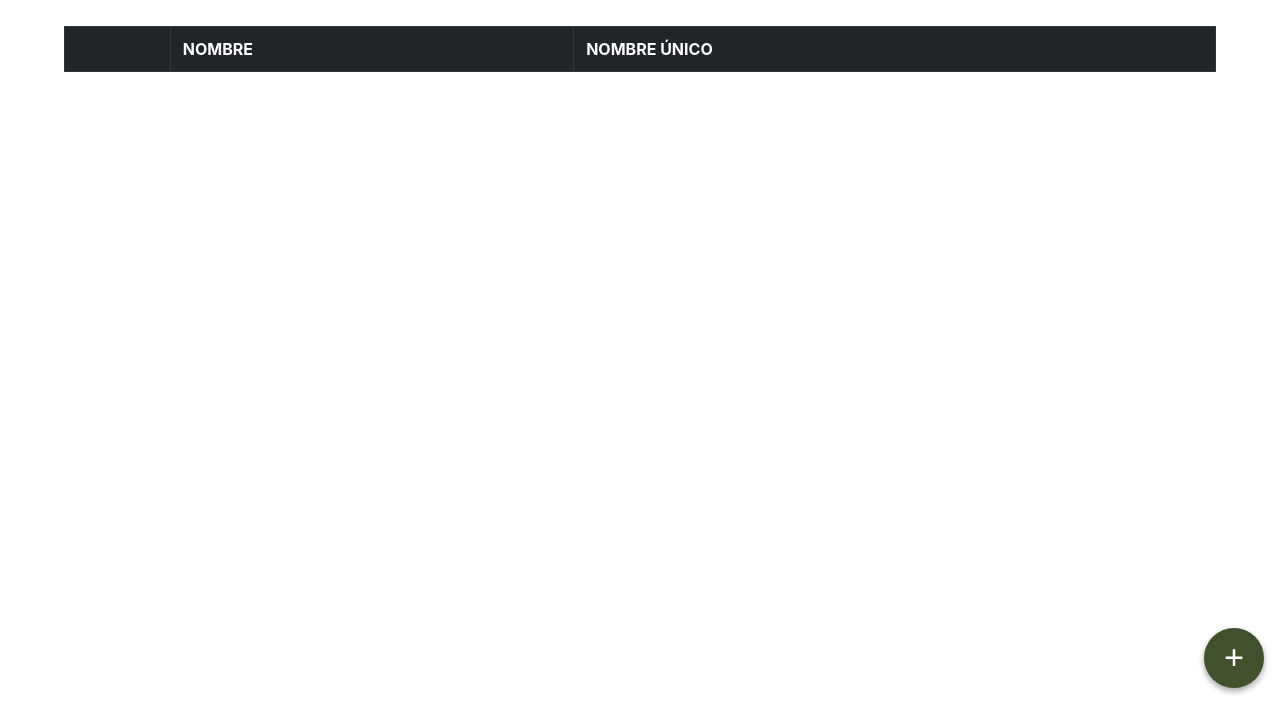
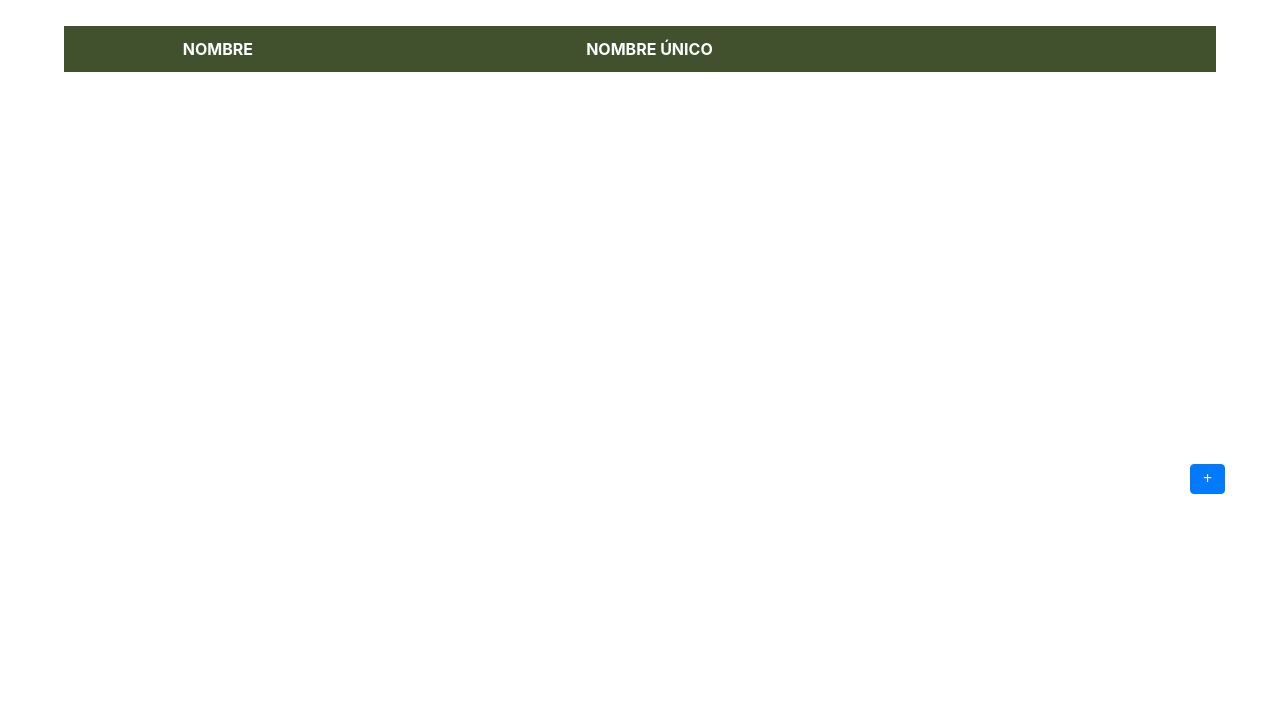
Before and after one commit to jjgalvezmolinero/proyectoFinal-23, a PHP site: page /views/roles.php in a window 1280 px wide. Shown: the part 96-800 px from the top of the page. Run offline with PHP 8.4, Linux system fonts and the light colour scheme; the visitor is signed in with stand-in values (Sample User, id 1); data that the repository does not hold is empty; some libraries are stand-ins or nearby versions; some web fonts are replaced.

Commit message:
Se unifican estilos generales

```diff
--- a/cooperativa/css/roles.css
+++ b/cooperativa/css/roles.css
@@ -1,32 +1,5 @@
-.btnFlotante{
-  width:90px;
-  height:240px;
-  position:absolute;
-  right:0px;
-  bottom:0px;
-}
-
 .listaRoles {
   padding: 2% 5%;
-}
-
-.btn-add {
-  width: 60px;
-  height: 60px;
-  border-radius: 100%;
-  background: var(--gree-main);
-  right: 0;
-  bottom: 0;
-  position: absolute;
-  margin-right: 16px;
-  margin-bottom: 16px;
-  border: none;
-  outline: none;
-  color: #FFF;
-  font-size: 36px;
-  box-shadow: 0 3px 6px rgb(0 0 0 / 16%), 0 3px 6px rgb(0 0 0 / 23%);
-  transition: .3s;
-  cursor: pointer;
 }
 
 .posicion {
--- a/cooperativa/css/style.css
+++ b/cooperativa/css/style.css
@@ -27,7 +54,7 @@ button {
   color: var(--gree-main) !important;
 }
 
-.table thead tr th {
+.tablaGeneral .table thead tr th {
   background-color: var(--gree-main);
   border:1px solid var(--gree-main);
   text-transform: uppercase;
--- a/cooperativa/src/components/popup_finca.php
+++ b/cooperativa/src/components/popup_finca.php
@@ -2,7 +2,7 @@
 function popup_finca() {
   ?>
   <div class="btnFlotante">
-    <button class="btn-add" id="btn-add" data-toggle="modal" data-target="#popupNewFinca">
+    <button class="btn-add-popup" id="btn-add" data-toggle="modal" data-target="#popupNewFinca">
       <i class="fa fa-plus" aria-hidden="true"></i>
     </button>
   </div>
--- a/cooperativa/src/components/tabla.php
+++ b/cooperativa/src/components/tabla.php
@@ -2,6 +2,7 @@
 function tabla_generica($datos, $cabecera, $acciones = true, $acciones_custom = "") {
   $id = 0;
   ?>
+  <div class="tablaGeneral">
     <table class="table">
       <thead class="thead-dark">
         <tr>
@@ -58,5 +59,6 @@ function tabla_generica($datos, $cabecera, $acciones = true, $acciones_custom =
         ?>
       </tbody>
     </table>
+  </div>
   <?php
 }
```
Also changed, not shown: other parts of cooperativa/css/style.css (+27 -0 lines), cooperativa/css/finca.css (+0 -31 lines). Lines whose indentation alone changed are shown as unchanged.
